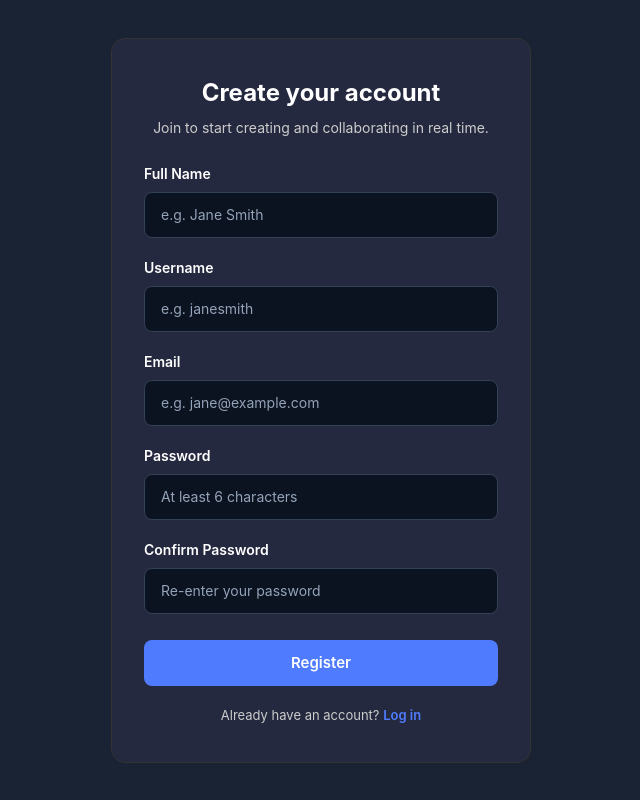
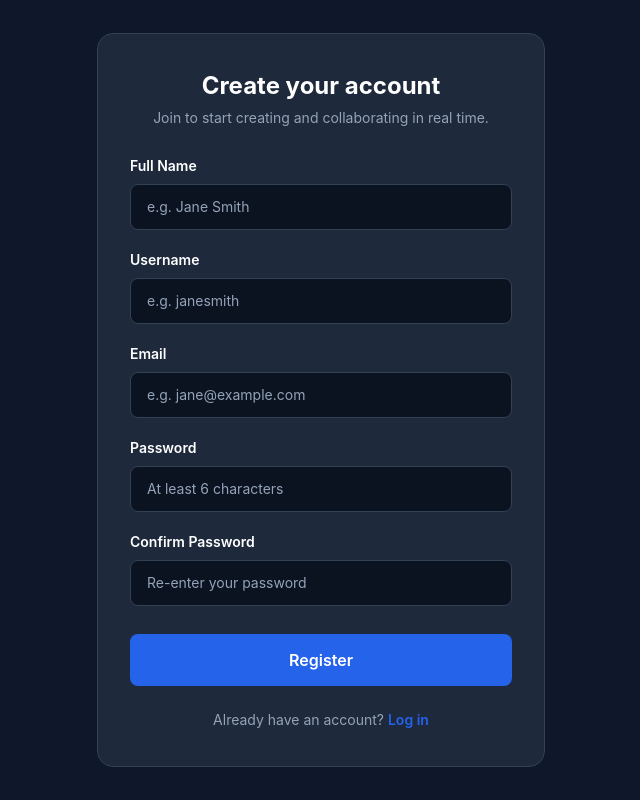
Before and after one commit to chandancoder-dev/syncspace-team14, a React (Vite) app in the folder client/: page /register in a window 1280 px wide. Shown: the whole page, without its empty margins (319-959 px from the left). Built offline with nearby package versions, Linux system fonts and the light colour scheme.

Commit message:
Remove leftover CSS import, keep Tailwind version

```diff
--- a/client/src/pages/Register.jsx
+++ b/client/src/pages/Register.jsx
@@ -3,7 +3,6 @@ import { Link, useNavigate } from "react-router-dom";
 import FormInput from "../components/FormInput";
 import { validateRegisterForm } from "../utils/validation";
 import { registerUser } from "../services/authService";
-import "./Register.css";
 
 const initialFormState = {
   fullName: "",
@@ -15,7 +14,6 @@ const initialFormState = {
 
 function Register() {
   const navigate = useNavigate();
-
   const [formData, setFormData] = useState(initialFormState);
   const [errors, setErrors] = useState({});
   const [serverError, setServerError] = useState("");
@@ -24,26 +22,18 @@ function Register() {
   const handleChange = (e) => {
     const { name, value } = e.target;
     setFormData((prev) => ({ ...prev, [name]: value }));
-
-    if (errors[name]) {
-      setErrors((prev) => ({ ...prev, [name]: "" }));
-    }
+    if (errors[name]) setErrors((prev) => ({ ...prev, [name]: "" }));
     if (serverError) setServerError("");
   };
 
   const handleSubmit = async (e) => {
     e.preventDefault();
-
     const validationErrors = validateRegisterForm(formData);
     setErrors(validationErrors);
-
-    if (Object.keys(validationErrors).length > 0) {
-      return;
-    }
+    if (Object.keys(validationErrors).length > 0) return;
 
     setIsSubmitting(true);
     setServerError("");
-
     try {
       await registerUser(formData);
       navigate("/login", { state: { justRegistered: true } });
@@ -55,71 +45,42 @@ function Register() {
   };
 
   return (
-    <div className="register-page">
-      <div className="register-card">
-        <h1 className="register-title">Create your account</h1>
-        <p className="register-subtitle">
+    <div className="min-h-screen flex items-center justify-center bg-bg px-6 py-6">
+      <div className="w-full max-w-md bg-card border border-border rounded-2xl px-8 py-9">
+        <h1 className="text-2xl font-bold text-heading text-center mb-1.5">
+          Create your account
+        </h1>
+        <p className="text-sm text-paragraph text-center mb-7">
           Join to start creating and collaborating in real time.
         </p>
 
-        {serverError && <div className="register-server-error">{serverError}</div>}
+        {serverError && (
+          <div className="bg-field border border-red-500 text-red-400 text-sm rounded-lg px-3 py-2.5 mb-4 text-center">
+            {serverError}
+          </div>
+        )}
 
         <form onSubmit={handleSubmit} noValidate>
-          <FormInput
-            label="Full Name"
-            name="fullName"
-            value={formData.fullName}
-            onChange={handleChange}
-            error={errors.fullName}
-            placeholder="e.g. Jane Smith"
-          />
+          <FormInput label="Full Name" name="fullName" value={formData.fullName} onChange={handleChange} error={errors.fullName} placeholder="e.g. Jane Smith" />
+          <FormInput label="Username" name="username" value={formData.username} onChange={handleChange} error={errors.username} placeholder="e.g. janesmith" />
+          <FormInput label="Email" type="email" name="email" value={formData.email} onChange={handleChange} error={errors.email} placeholder="e.g. jane@example.com" />
+          <FormInput label="Password" type="password" name="password" value={formData.password} onChange={handleChange} error={errors.password} placeholder="At least 6 characters" />
+          <FormInput label="Confirm Password" type="password" name="confirmPassword" value={formData.confirmPassword} onChange={handleChange} error={errors.confirmPassword} placeholder="Re-enter your password" />
 
-          <FormInput
-            label="Username"
-            name="username"
-            value={formData.username}
-            onChange={handleChange}
-            error={errors.username}
-            placeholder="e.g. janesmith"
-          />
-
-          <FormInput
-            label="Email"
-            type="email"
-            name="email"
-            value={formData.email}
-            onChange={handleChange}
-            error={errors.email}
-            placeholder="e.g. jane@example.com"
-          />
-
-          <FormInput
-            label="Password"
-            type="password"
-            name="password"
-            value={formData.password}
-            onChange={handleChange}
-            error={errors.password}
-            placeholder="At least 6 characters"
-          />
-
-          <FormInput
-            label="Confirm Password"
-            type="password"
-            name="confirmPassword"
-            value={formData.confirmPassword}
-            onChange={handleChange}
-            error={errors.confirmPassword}
-            placeholder="Re-enter your password"
-          />
-
-          <button type="submit" className="register-button" disabled={isSubmitting}>
+          <button
+            type="submit"
+            disabled={isSubmitting}
+            className="w-full mt-2 py-3.5 rounded-lg text-white text-base font-semibold bg-primary hover:bg-primaryHover transition disabled:opacity-60 disabled:cursor-not-allowed"
+          >
             {isSubmitting ? "Creating account..." : "Register"}
           </button>
         </form>
 
-        <p className="register-login-link">
-          Already have an account? <Link to="/login">Log in</Link>
+        <p className="text-center text-sm text-paragraph mt-6">
+          Already have an account?{" "}
+          <Link to="/login" className="text-primary font-semibold hover:text-primaryHover hover:underline">
+            Log in
+          </Link>
         </p>
       </div>
     </div>
```
